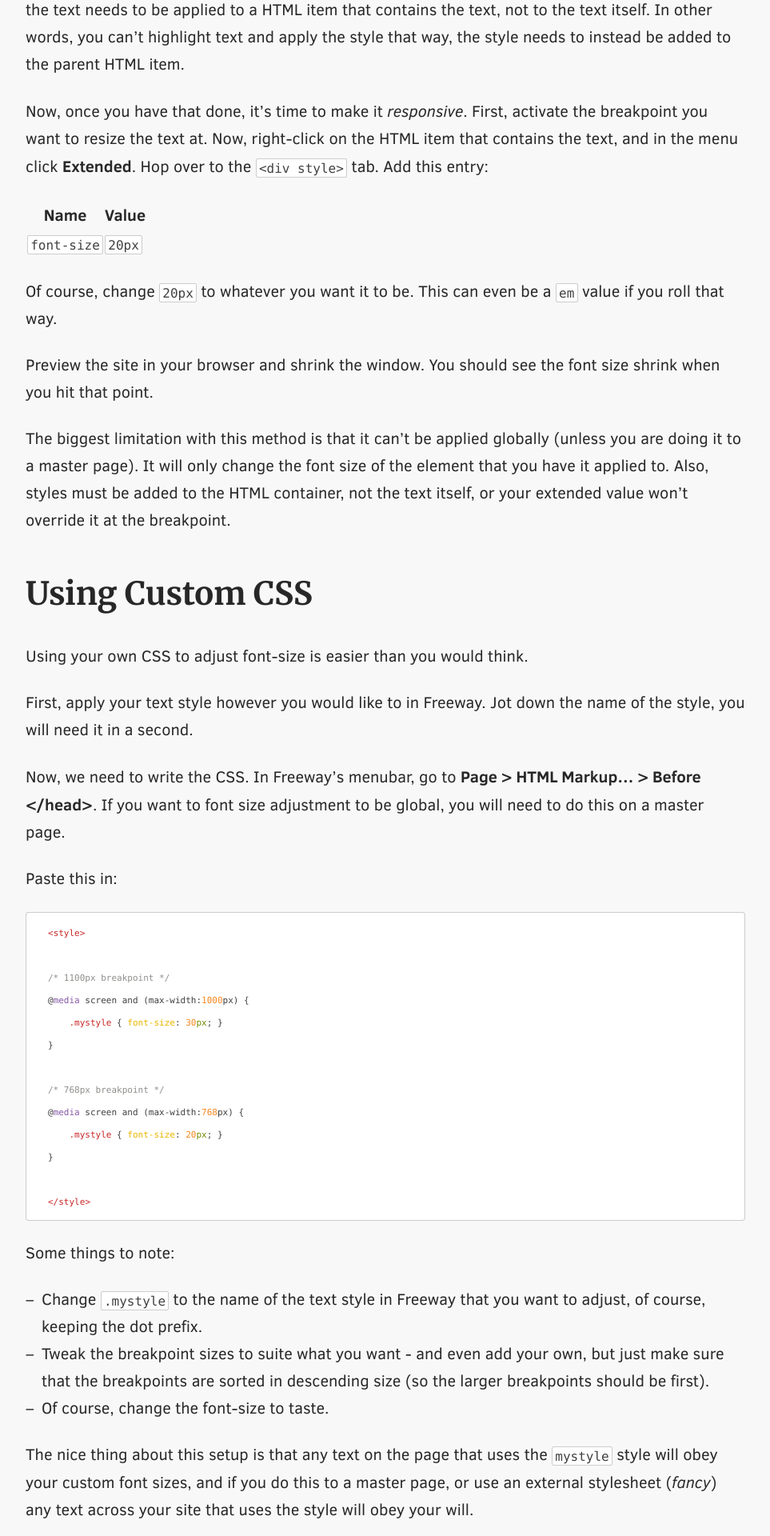
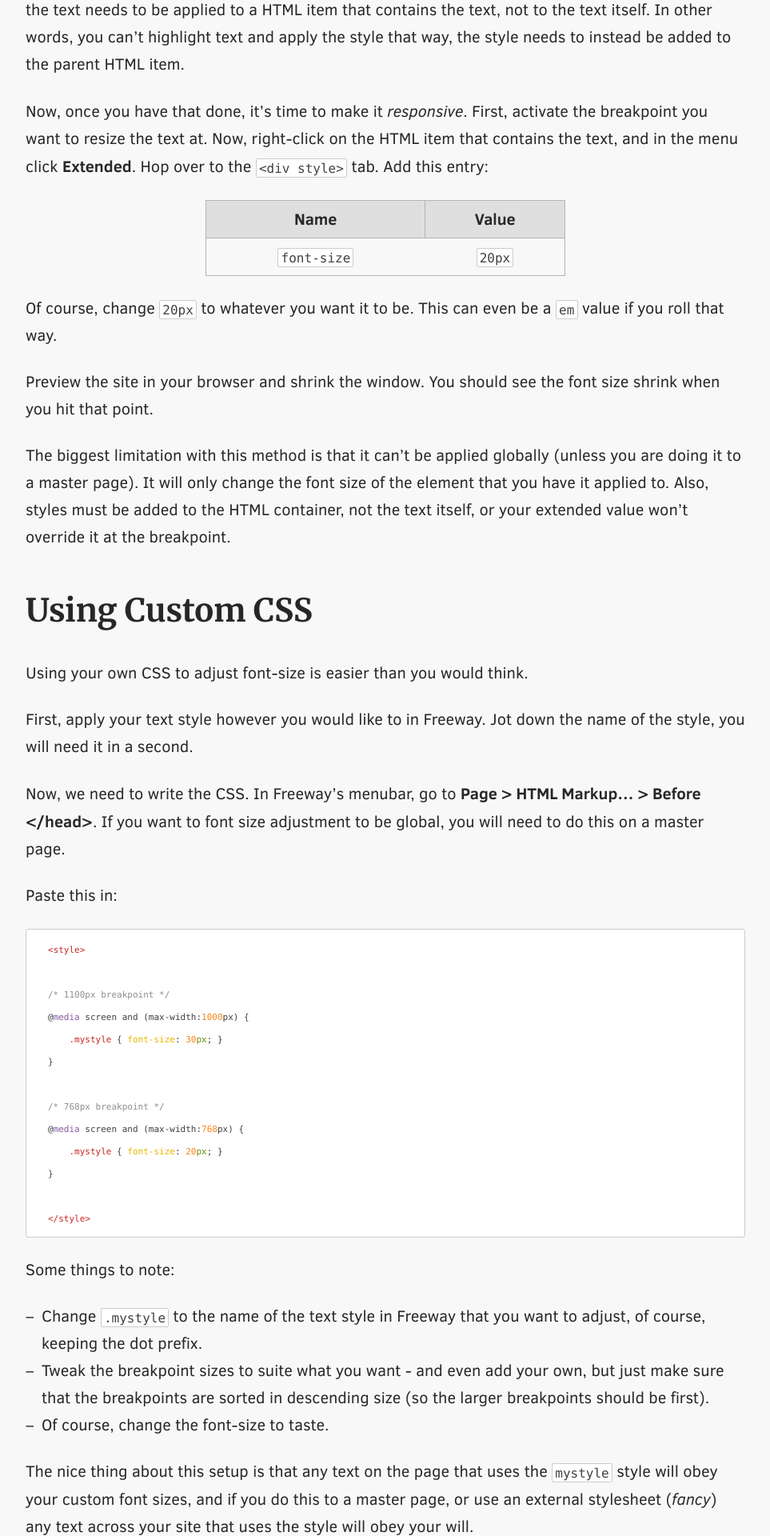
Before and after one commit to calebgrove/CalebGrove, a Jekyll site: the page built from _posts/2014-09-04-responsive-text-in-freeway-7.md, in a window 1280 px wide. Shown: the part 1459-3379 px from the top of the page at 80% size, without its empty margins (158-1121 px from the left). Built offline with Jekyll 4.4.1, drawn with Linux system fonts in a browser that asks for light colours.

Commit message:
Adding table styling.

```diff
--- a/css/_layout.scss
+++ b/css/_layout.scss
@@ -140,6 +140,30 @@ blockquote {
 	font-size: 1.1em;
 }
 
+table {
+	border: 1px solid $solid-border-color;
+	border-collapse: collapse;
+	min-width: 50%;
+	margin: auto;
+	text-align: center;
+}
+
+thead, tr:nth-child(even) {
+	background-color: darken($page-bg, 10%);
+}
+
+th {
+	border: 1px solid $solid-border-color;
+}
+
+th, td {
+	padding: 0.3em 0.6em;
+}
+
+td {
+	border-top: 1px solid $solid-border-color;
+}
+
 .post-data {
 	margin-top: 2em;
 	margin-bottom: 2em;
--- a/css/styles.scss
+++ b/css/styles.scss
@@ -16,7 +16,8 @@ $page-bg: #F8F8F8; // background color for the page.
 $color: #272727; // default text color.
 $active-bg: #7FA6C1; // h1 background color
 $alt-bg: lighten($active-bg, 10%); // background color for active navigation.
-$border-color: rgba(0,0,0,0.2); // Mostly transparent black to use for borders.
+$border-color: rgba(0,0,0,0.2); // mostly transparent black to use for borders.
+$solid-border-color: #B4B4B4; // non-transparent version of $border-color.
 
 //-----------------------------------//
 // mixins
```
